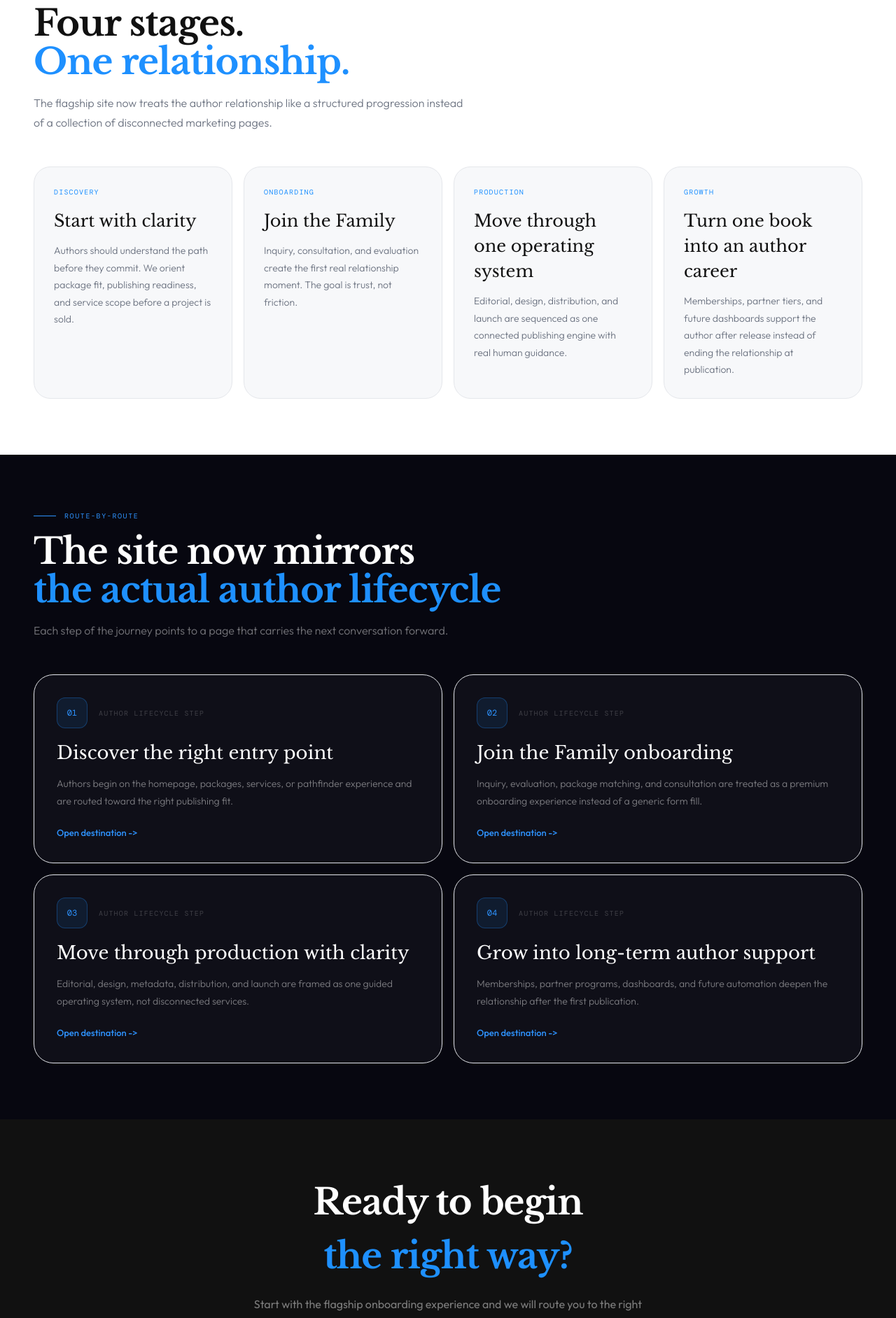
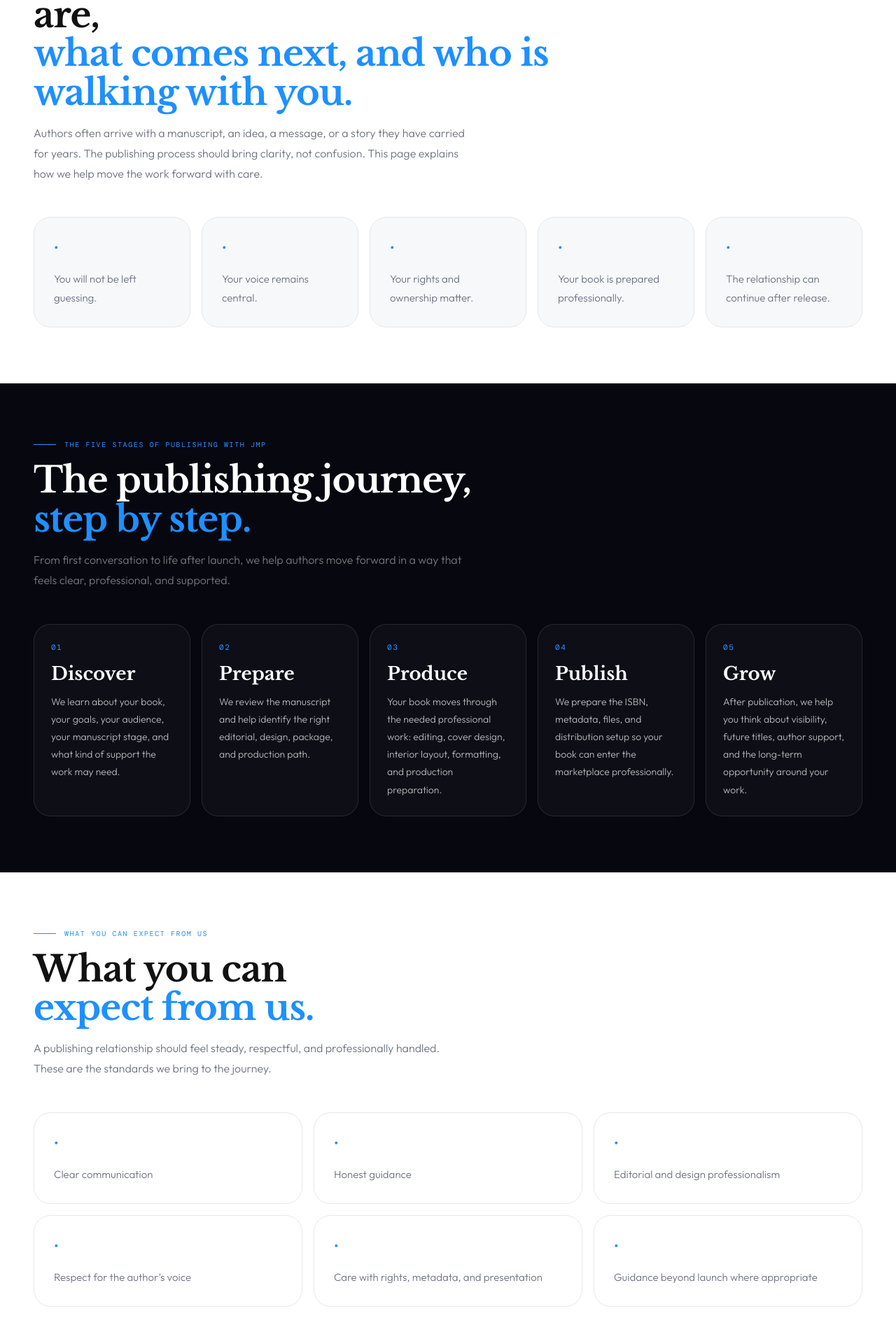
Before and after one commit to jmerrillorg/jmerrill-pub, a Next.js app: page /author-journey in a window 1280 px wide. Shown: the part 901-2785 px from the top of the page at 70% size. Built offline with nearby package versions, Linux system fonts and the light colour scheme.

Commit message:
Rewrite author journey page for author-first positioning

```diff
--- a/app/author-journey/page.tsx
+++ b/app/author-journey/page.tsx
@@ -1,39 +1,96 @@
 import type { Metadata } from 'next'
-import Link from 'next/link'
+import { CTASection } from '@/components/content/CTASection'
 import { PageHero } from '@/components/site/PageHero'
 import { PageSection } from '@/components/site/PageSection'
-import { authorJourneyMilestones } from '@/lib/site-architecture'
 
 export const metadata: Metadata = {
   title: 'Author Journey',
   description:
-    'Follow the full J Merrill Publishing author experience from discovery and onboarding through launch, growth, and long-term catalog development.',
+    'Follow the J Merrill Publishing author journey from first conversation through editorial preparation, production, publication, and long-term support.',
 }
 
-const checkpoints = [
+const emotionalPromises = [
+  'You will not be left guessing.',
+  'Your voice remains central.',
+  'Your rights and ownership matter.',
+  'Your book is prepared professionally.',
+  'The relationship can continue after release.',
+]
+
+const stages = [
   {
-    label: 'Discovery',
-    title: 'Start with clarity',
-    body:
-      'Authors should understand the path before they commit. We orient package fit, publishing readiness, and service scope before a project is sold.',
+    step: '01',
+    title: 'Discover',
+    body: 'We learn about your book, your goals, your audience, your manuscript stage, and what kind of support the work may need.',
   },
   {
-    label: 'Onboarding',
-    title: 'Join the Family',
-    body:
-      'Inquiry, consultation, and evaluation create the first real relationship moment. The goal is trust, not friction.',
+    step: '02',
+    title: 'Prepare',
+    body: 'We review the manuscript and help identify the right editorial, design, package, and production path.',
   },
   {
-    label: 'Production',
-    title: 'Move through one operating system',
-    body:
-      'Editorial, design, distribution, and launch are sequenced as one connected publishing engine with real human guidance.',
+    step: '03',
+    title: 'Produce',
+    body: 'Your book moves through the needed professional work: editing, cover design, interior layout, formatting, and production preparation.',
   },
   {
-    label: 'Growth',
-    title: 'Turn one book into an author career',
-    body:
-      'Memberships, partner tiers, and future dashboards support the author after release instead of ending the relationship at publication.',
+    step: '04',
+    title: 'Publish',
+    body: 'We prepare the ISBN, metadata, files, and distribution setup so your book can enter the marketplace professionally.',
+  },
+  {
+    step: '05',
+    title: 'Grow',
+    body: 'After publication, we help you think about visibility, future titles, author support, and the long-term opportunity around your work.',
+  },
+]
+
+const youCanExpect = [
+  'Clear communication',
+  'Honest guidance',
+  'Editorial and design professionalism',
+  'Respect for the author’s voice',
+  'Care with rights, metadata, and presentation',
+  'Guidance beyond launch where appropriate',
+]
+
+const weNeedFromYou = [
+  'Your manuscript or book idea',
+  'Your goals for the work',
+  'Your intended audience',
+  'Your availability for decisions and approvals',
+  'Your openness to professional guidance',
+  'Your long-term vision, if you have one',
+]
+
+const whereItLeads = [
+  'Future titles',
+  'Author platform growth',
+  'Speaking, ministry, or business extensions where relevant',
+  'Memberships or long-term support where available',
+  'Catalog-building and legacy-building',
+]
+
+const faq = [
+  {
+    question: 'Do I need a finished manuscript before reaching out?',
+    answer: 'No. Some authors come with a completed draft, while others come with an idea, an outline, or a work that still needs shaping. We can help you understand the right next step from where you are.',
+  },
+  {
+    question: 'Will I keep the rights to my book?',
+    answer: 'Yes. Your rights and ownership matter. Our role is to help prepare, publish, and support the work without taking your authorship away from you.',
+  },
+  {
+    question: 'How do I know which package fits?',
+    answer: 'We look at the manuscript, the goals, the stage of the work, and the level of guidance needed. You do not have to sort that out alone before reaching out.',
+  },
+  {
+    question: 'Can you help if my book still needs editing?',
+    answer: 'Yes. Many books need editorial work before they are ready for publication. Part of the journey is identifying what kind of editorial care the manuscript needs.',
+  },
+  {
+    question: 'What happens after the book is published?',
+    answer: 'Publication is not always the end of the relationship. Depending on your goals, the journey can continue through visibility support, future titles, memberships, and long-term author growth.',
   },
 ]
 
@@ -45,123 +102,171 @@ export default function AuthorJourneyPage() {
         ghost="Journey"
         title={
           <>
-            A publishing experience
+            A clear path
             <br />
-            built to <em className="not-italic italic text-blue-500">guide, not confuse</em>
+            <em className="not-italic italic text-blue-500">from manuscript to marketplace.</em>
           </>
         }
-        description="This is the full author pathway behind J Merrill Publishing. Every page, package, service, and onboarding touchpoint should reinforce a confident journey from first inquiry to long-term catalog growth."
+        description="Publishing should not feel confusing or lonely. At J Merrill Publishing, we walk with authors through a clear process from the first conversation to editorial preparation, design, distribution, launch, and long-term support."
         actions={[
-          { label: 'Join the Family', href: '/join' },
-          { label: 'Compare Packages', href: '/packages' },
+          { label: 'Tell Us About Your Book', href: '/join' },
+          { label: 'Publish With Us', href: '/publishing' },
         ]}
       />
 
       <PageSection
-        eyebrow="Journey Architecture"
+        eyebrow="What The Journey Should Feel Like"
         title={
           <>
-            Four stages.
+            You should know where you are,
             <br />
-            <em className="not-italic italic text-blue-500">One relationship.</em>
+            <em className="not-italic italic text-blue-500">what comes next, and who is walking with you.</em>
           </>
         }
-        description="The flagship site now treats the author relationship like a structured progression instead of a collection of disconnected marketing pages."
+        description="Authors often arrive with a manuscript, an idea, a message, or a story they have carried for years. The publishing process should bring clarity, not confusion. This page explains how we help move the work forward with care."
       >
-        <div className="grid gap-4 lg:grid-cols-4">
-          {checkpoints.map((checkpoint) => (
-            <div
-              key={checkpoint.label}
-              className="rounded-[24px] border border-gray-200 bg-[#F7F8FA] p-7"
-            >
-              <div className="mb-4 font-mono text-[10px] uppercase tracking-[0.12em] text-blue-500">
-                {checkpoint.label}
-              </div>
-              <h3 className="mb-3 text-[24px] text-charcoal" style={{ fontFamily: "'Libre Baskerville', serif" }}>
-                {checkpoint.title}
-              </h3>
-              <p className="text-[14px] font-light leading-[1.75] text-gray-500">{checkpoint.body}</p>
+        <div className="grid gap-4 md:grid-cols-2 xl:grid-cols-5">
+          {emotionalPromises.map((item) => (
+            <div key={item} className="rounded-[24px] border border-gray-200 bg-[#F7F8FA] p-7">
+              <div className="mb-4 text-[20px] text-blue-500">•</div>
+              <p className="text-[15px] font-light leading-[1.8] text-gray-500">{item}</p>
             </div>
           ))}
         </div>
       </PageSection>
 
       <PageSection
-        eyebrow="Route-by-Route"
+        eyebrow="The Five Stages Of Publishing With JMP"
         title={
           <>
-            The site now mirrors
+            The publishing journey,
             <br />
-            <em className="not-italic italic text-blue-500">the actual author lifecycle</em>
+            <em className="not-italic italic text-blue-500">step by step.</em>
           </>
         }
-        description="Each step of the journey points to a page that carries the next conversation forward."
+        description="From first conversation to life after launch, we help authors move forward in a way that feels clear, professional, and supported."
         surface="dark"
       >
-        <div className="grid gap-4 lg:grid-cols-2">
-          {authorJourneyMilestones.map((milestone) => (
-            <Link
-              key={milestone.step}
-              href={milestone.destination}
-              className="group rounded-[28px] border border-white/8 bg-white/[0.03] p-8 transition-all duration-300 hover:-translate-y-1 hover:border-blue-500/30"
-            >
-              <div className="mb-4 flex items-center gap-4">
-                <div className="flex h-11 w-11 items-center justify-center rounded-xl border border-blue-500/30 bg-blue-500/10 font-mono text-[12px] text-blue-400">
-                  {milestone.step}
-                </div>
-                <div className="font-mono text-[10px] uppercase tracking-[0.12em] text-white/20">
-                  Author lifecycle step
-                </div>
-              </div>
-              <h3 className="mb-3 text-[26px] text-white" style={{ fontFamily: "'Libre Baskerville', serif" }}>
-                {milestone.title}
+        <div className="grid gap-4 md:grid-cols-2 xl:grid-cols-5">
+          {stages.map((stage) => (
+            <div key={stage.step} className="rounded-[24px] border border-white/10 bg-white/[0.03] p-6">
+              <div className="mb-4 font-mono text-[11px] uppercase tracking-[0.14em] text-blue-400">{stage.step}</div>
+              <h3
+                className="mb-3 text-white"
+                style={{ fontFamily: "'Libre Baskerville', serif", fontSize: '26px', fontWeight: 700, lineHeight: 1.14 }}
+              >
+                {stage.title}
               </h3>
-              <p className="text-[14px] font-light leading-[1.75] text-white/45">
-                {milestone.description}
-              </p>
-              <span className="mt-6 inline-flex text-[13px] font-medium text-blue-400 transition-transform duration-200 group-hover:translate-x-1">
-                Open destination -&gt;
-              </span>
-            </Link>
+              <p className="text-[14px] font-light leading-[1.8] text-white/70">{stage.body}</p>
+            </div>
           ))}
         </div>
       </PageSection>
 
-      <section className="bg-charcoal px-6 py-20 text-center sm:px-12">
-        <div className="mx-auto max-w-[760px]">
-          <h2
-            className="mb-4 text-white"
-            style={{
-              fontFamily: "'Libre Baskerville', serif",
-              fontSize: 'clamp(34px,4vw,56px)',
-              fontWeight: 700,
-              letterSpacing: '-0.02em',
-            }}
-          >
-            Ready to begin
+      <PageSection
+        eyebrow="What You Can Expect From Us"
+        title={
+          <>
+            What you can
             <br />
-            <em className="not-italic italic text-blue-500">the right way?</em>
-          </h2>
-          <p className="mx-auto mb-8 max-w-[560px] text-[16px] leading-[1.75] text-white/45">
-            Start with the flagship onboarding experience and we will route you to the right package,
-            service mix, and next step.
-          </p>
-          <div className="flex flex-wrap items-center justify-center gap-4">
-            <Link
-              href="/join"
-              className="rounded-full bg-blue-500 px-8 py-3.5 text-[14px] font-semibold text-white transition-colors hover:bg-blue-600"
-            >
-              Join the Family -&gt;
-            </Link>
-            <Link
-              href="/packages"
-              className="rounded-full border border-white/15 px-8 py-3.5 text-[14px] text-white/60 transition-all hover:border-blue-500 hover:text-blue-400"
-            >
-              Review package tiers
-            </Link>
-          </div>
+            <em className="not-italic italic text-blue-500">expect from us.</em>
+          </>
+        }
+        description="A publishing relationship should feel steady, respectful, and professionally handled. These are the standards we bring to the journey."
+      >
+        <div className="grid gap-4 md:grid-cols-2 xl:grid-cols-3">
+          {youCanExpect.map((item) => (
+            <div key={item} className="rounded-[24px] border border-gray-200 bg-white p-7">
+              <div className="mb-4 text-[20px] text-blue-500">•</div>
+              <p className="text-[15px] font-light leading-[1.8] text-gray-500">{item}</p>
+            </div>
+          ))}
         </div>
-      </section>
+      </PageSection>
+
+      <PageSection
+        eyebrow="What We’ll Need From You"
+        title={
+          <>
+            What we’ll need
+            <br />
+            <em className="not-italic italic text-blue-500">from you.</em>
+          </>
+        }
+        description="You do not need to arrive with everything figured out. But a publishing journey works best when we can understand the work, the hopes behind it, and the decisions that will shape it."
+        surface="dark"
+      >
+        <div className="grid gap-4 md:grid-cols-2 xl:grid-cols-3">
+          {weNeedFromYou.map((item) => (
+            <div key={item} className="rounded-[24px] border border-white/10 bg-white/[0.03] p-7">
+              <div className="mb-4 text-[20px] text-blue-400">•</div>
+              <p className="text-[15px] font-light leading-[1.8] text-white/80">{item}</p>
+            </div>
+          ))}
+        </div>
+      </PageSection>
+
+      <PageSection
+        eyebrow="Where The Journey Can Lead"
+        title={
+          <>
+            One book can become
+            <br />
+            <em className="not-italic italic text-blue-500">the beginning of something larger.</em>
+          </>
+        }
+        description="A single title can open the door to future books, stronger author identity, broader reach, and a longer publishing relationship. We do not promise fame. We do help authors think beyond one release."
+      >
+        <div className="grid gap-4 md:grid-cols-2 xl:grid-cols-5">
+          {whereItLeads.map((item) => (
+            <div key={item} className="rounded-[24px] border border-gray-200 bg-[#F7F8FA] p-7">
+              <div className="mb-4 text-[20px] text-blue-500">•</div>
+              <p className="text-[15px] font-light leading-[1.8] text-gray-500">{item}</p>
+            </div>
+          ))}
+        </div>
+      </PageSection>
+
+      <PageSection
+        eyebrow="Common Author Questions"
+        title={
+          <>
+            The questions authors
+            <br />
+            <em className="not-italic italic text-blue-500">usually ask first.</em>
+          </>
+        }
+        description="A little clarity up front can remove a lot of uncertainty. These are some of the questions authors bring into the conversation most often."
+        surface="dark"
+      >
+        <div className="grid gap-4 lg:grid-cols-2">
+          {faq.map((item) => (
+            <div key={item.question} className="rounded-[26px] border border-white/10 bg-white/[0.03] p-8">
+              <h3
+                className="mb-3 text-white"
+                style={{ fontFamily: "'Libre Baskerville', serif", fontSize: '28px', fontWeight: 700, lineHeight: 1.14 }}
+              >
+                {item.question}
+              </h3>
+              <p className="text-[15px] font-light leading-[1.85] text-white/70">{item.answer}</p>
+            </div>
+          ))}
+        </div>
+      </PageSection>
+
+      <CTASection
+        eyebrow="Next Step"
+        title={
+          <>
+            Ready to take
+            <br />
+            <em className="not-italic italic text-blue-500">the next step?</em>
+          </>
+        }
+        description="Tell us about your book, where you are in the journey, and what you hope the work will become. We will help you understand the publishing path that fits."
+        primary={{ label: 'Tell Us About Your Book', href: '/join' }}
+        secondary={{ label: 'Explore Packages', href: '/packages' }}
+      />
     </div>
   )
 }
```
